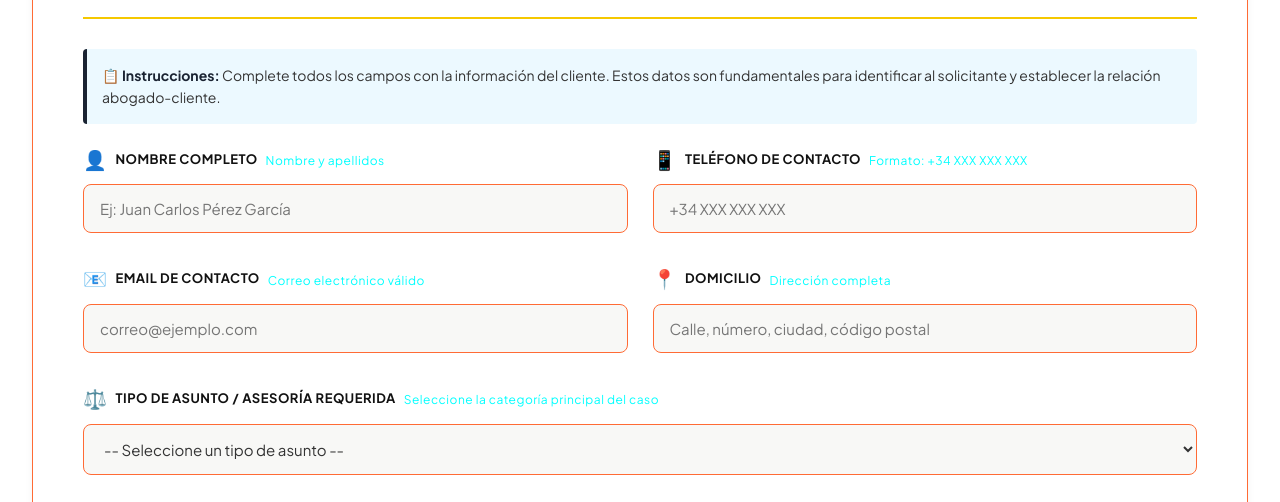
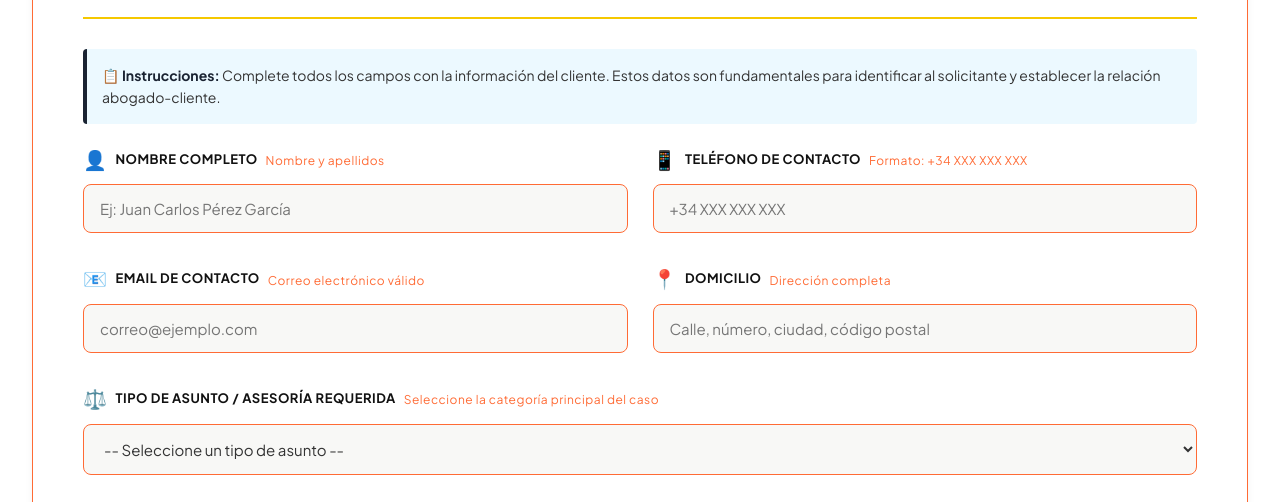
Before and after one commit to ziprespaldo-hub/1-contacto, a plain HTML site: page index.html in a window 1280 px wide. Shown: the part 267-769 px from the top of the page. Drawn offline with Linux system fonts and the light colour scheme.

Commit message:
Update style.css

```diff
--- a/style.css
+++ b/style.css
@@ -17,11 +17,11 @@
     --color-border-dark: #2a2a2d;
     --color-border-light: #FF6B35;
     --color-text:      #333333;
-    --color-text-light:#00FFFF;
+    --color-text-light:#FF6B35;
     --color-heading:   #111111;
     --color-gold:      #f5c800;
     --color-blue:      #1A2332;
-    --color-white:     #ffffff;
+    --color-white:     #FFF;
 
     --radius-card:  16px;
     --radius-btn:   999px;
```
